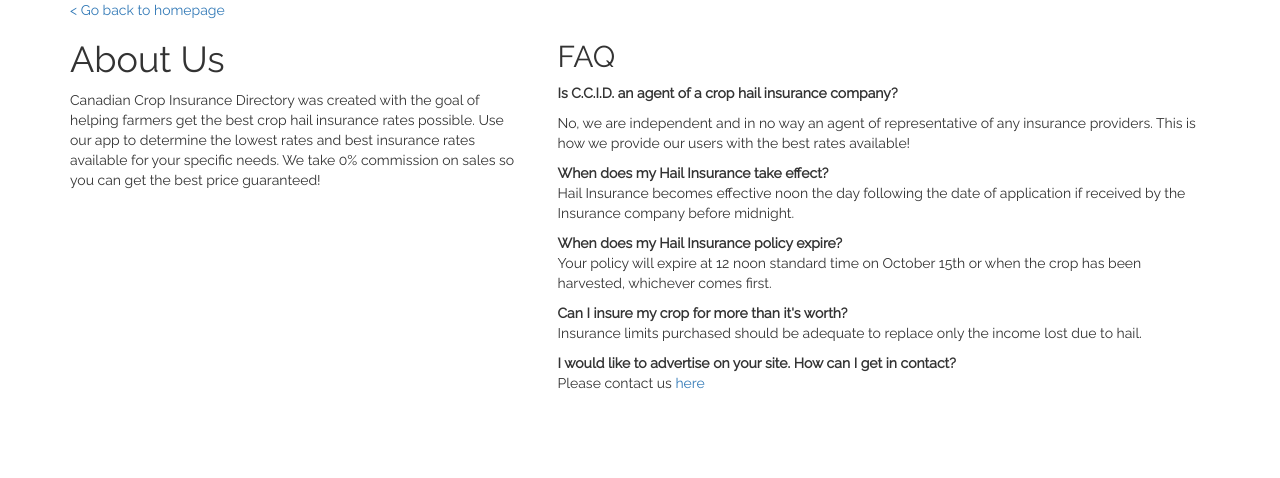
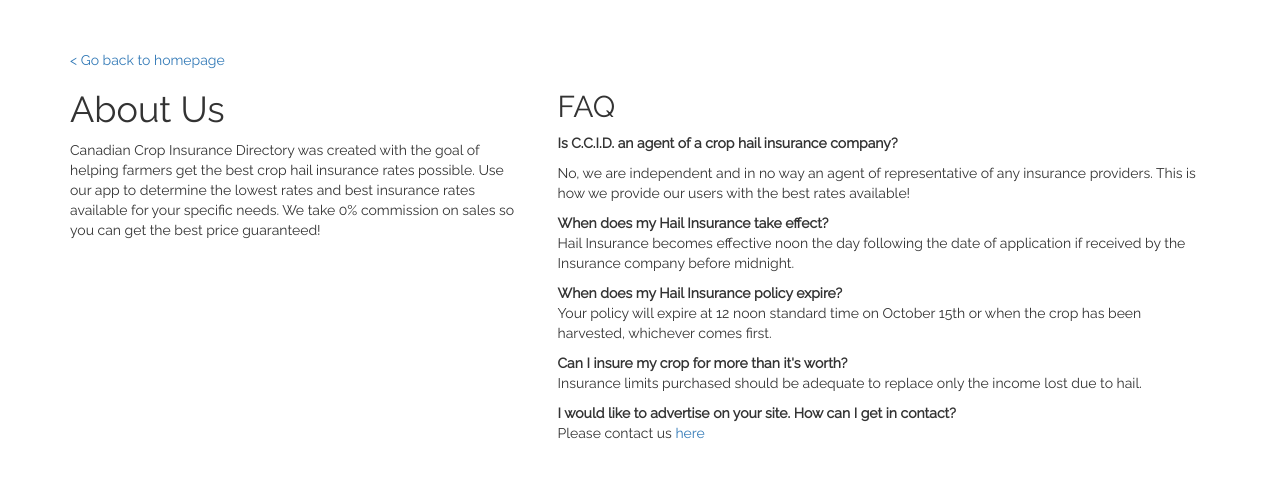
Before and after one commit to doggra/CCID, a Django app: page /about/ in a window 1280 px wide. Shown: the top 478 px of the page. Run offline with Django 3.2, Linux system fonts and the light colour scheme; some libraries are stand-ins or nearby versions.

Commit message:
minor syntax changes, add style to about page

```diff
--- a/ccid/crawler/admin.py
+++ b/ccid/crawler/admin.py
@@ -2,7 +2,7 @@
 from __future__ import unicode_literals
 
 from django.contrib import admin
-from .models import Crop, Quarter, Meridian, Deductible, CrawlerRequest
+from .models import Crop, Quarter, Meridian, Deductible, CrawlerRequest, CrawlerResult
 
 
 admin.site.register(Crop)
@@ -10,3 +10,4 @@
 admin.site.register(Meridian)
 admin.site.register(Deductible)
 admin.site.register(CrawlerRequest)
+admin.site.register(CrawlerResult)
--- a/ccid/static/css/style.css
+++ b/ccid/static/css/style.css
@@ -91,3 +91,7 @@
     opacity: 0.67;
     text-align: center;
 }
+
+#about {
+    margin-top:50px;
+}
```
Also changed, not shown: ccid/crawler/models.py (line endings or trailing spaces).
